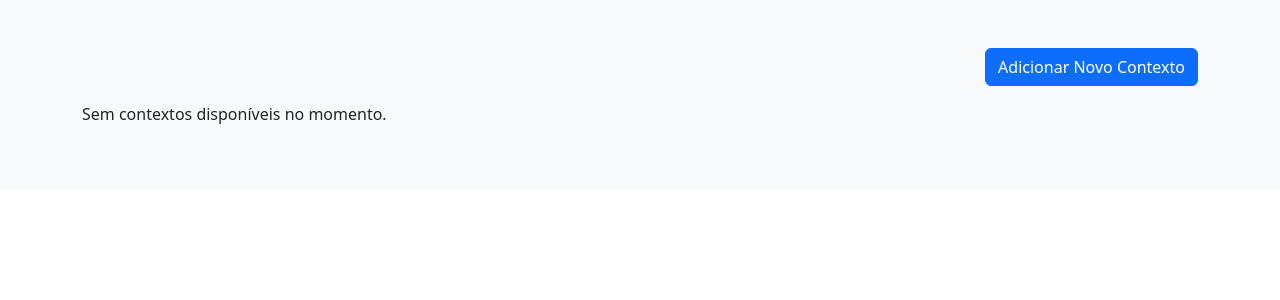
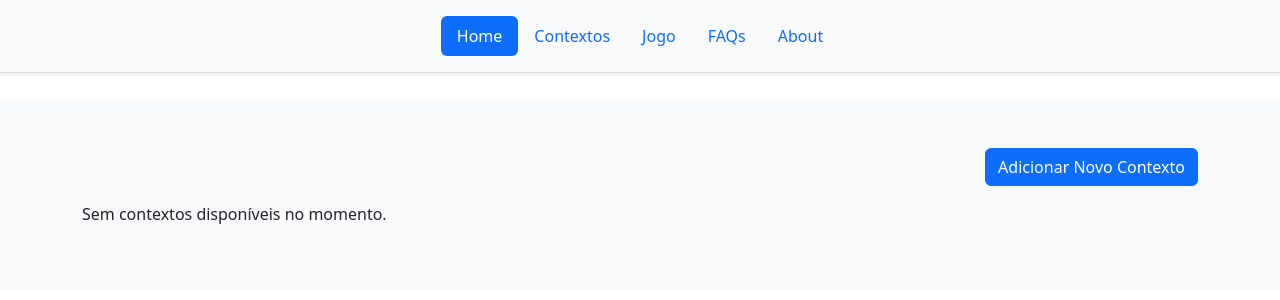
Before and after one commit to a4s-ufpb/EmbaralhadoWEB, a Symfony app: template templates/contexto/index.html.twig in a window 1280 px wide. Shown: the top 300 px of the page. Run offline with Twig, Linux system fonts and the light colour scheme; the template is opened without the code that fills it, so the values that code supplies are empty; some libraries are stand-ins or nearby versions.

Commit message:
adicionando navbar

```diff
--- /dev/null
+++ b/public/style/navbar.css
@@ -0,0 +1,26 @@
+.container-navbar {
+    position: fixed;
+    top: 0;
+    left: 0;
+    width: 100%;
+    z-index: 1030; /* Define um valor de z-index mais alto para garantir que o navbar fique acima de todos os elementos */
+}
+
+.container-navbar header {
+    background-color: #f8f9fa;
+    border-bottom: 1px solid #e0e0e0;
+    z-index: 1031; /* Para garantir que o conteúdo não sobreponha o navbar */
+}
+
+.navbar .nav-link {
+    color: #555;
+}
+
+.navbar .nav-link.active {
+    color: #007bff;
+    font-weight: bold;
+}
+
+.content {
+    padding-top: 100px; /* Espaço para compensar a altura do navbar */
+}
--- a/templates/base.html.twig
+++ b/templates/base.html.twig
@@ -8,7 +8,7 @@
     <link rel="stylesheet" href="https://cdn.jsdelivr.net/npm/bootstrap-icons@1.11.3/font/bootstrap-icons.min.css">
 
     {% block stylesheets %}
-        <!-- Por padrão, não há CSS -->
+        <link href="{{ asset('style/navbar.css') }}" rel="stylesheet">
     {% endblock %}
 
     {% block javascripts %}
@@ -16,8 +16,23 @@
     {% endblock %}
 </head>
 <body>
+<div class="container-navbar fixed-top">
+    <header class="d-flex justify-content-center py-3 bg-light shadow-sm">
+        <ul class="nav nav-pills">
+            <li class="nav-item"><a href="/" class="nav-link active" aria-current="page">Home</a></li>
+            <li class="nav-item"><a href="/contexto" class="nav-link">Contextos</a></li>
+            <li class="nav-item"><a href="/game" class="nav-link">Jogo</a></li>
+            <li class="nav-item"><a href="#" class="nav-link">FAQs</a></li>
+            <li class="nav-item"><a href="#" class="nav-link">About</a></li>
+        </ul>
+    </header>
+</div>
+
+<div class="content" style="padding-top: 100px;">
     {% block body %}{% endblock %}
-    <script src="https://cdn.jsdelivr.net/npm/bootstrap@5.3.3/dist/js/bootstrap.bundle.min.js" integrity="sha384-YvpcrYf0tY3lHB60NNkmXc5s9fDVZLESaAA55NDzOxhy9GkcIdslK1eN7N6jIeHz" crossorigin="anonymous"></script>
+</div>
+
+<script src="https://cdn.jsdelivr.net/npm/bootstrap@5.3.3/dist/js/bootstrap.bundle.min.js" integrity="sha384-YvpcrYf0tY3lHB60NNkmXc5s9fDVZLESaAA55NDzOxhy9GkcIdslK1eN7N6jIeHz" crossorigin="anonymous"></script>
 
 </body>
 </html>
```
